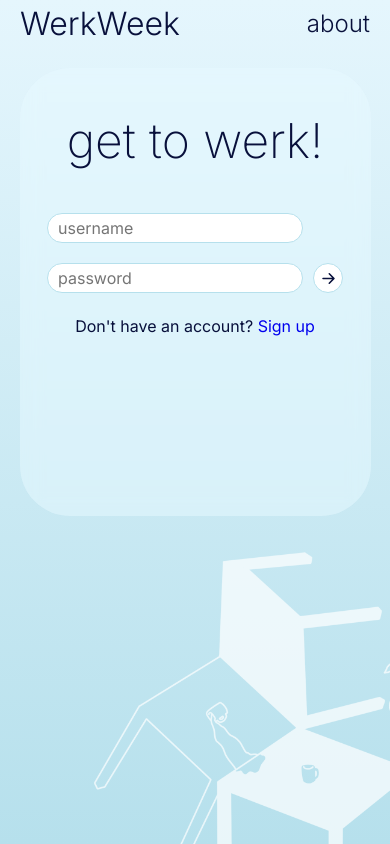
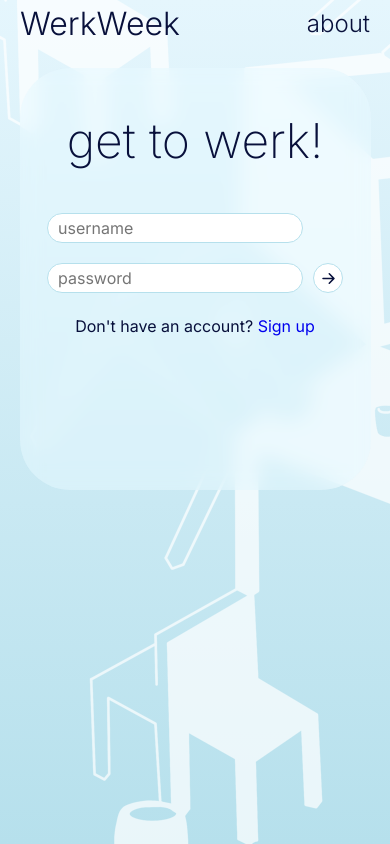
Before and after one commit to armstmol01/weekly-planner, a React (Create React App) app in the folder client/: page / in a window 390 px wide. Built offline with nearby package versions, Linux system fonts and the light colour scheme; a web font is replaced by a local one.

Commit message:
chair pattern for mobile

```diff
--- a/client/src/App.css
+++ b/client/src/App.css
@@ -22,13 +22,9 @@ body {
   filter: invert(1);
 }
 
-
-/* ===== MEDIA QUERIES (MEDIUM DEVICES) ===== */
-@media screen and (max-width: 1024px) {
-
+/* ===== MEDIA QUERIES (PHONES) ===== */
+@media screen and (max-width: 850px) {
+  .chair-pattern {
+    background-image: url('assets/chairpattern.png');
+  }
 }
-
-/* ===== MEDIA QUERIES (SMALL DEVICES) ===== */
-@media screen and (max-width: 600px) {
-
-}
--- a/client/src/components/login/Login.css
+++ b/client/src/components/login/Login.css
@@ -150,13 +150,13 @@ button {
 @media screen and (max-width: 850px) {
   .title {
     font-size: 3rem;
-    padding-top: 0;
+    padding-top: 2rem;
   }
 
   .login__container {
     width: 90%;
-    max-height: 90vh;
+    max-height: 50vh;
     min-height: fit-content;
-    padding: 2rem 0;
+    padding: 0;
   }
 }
```
